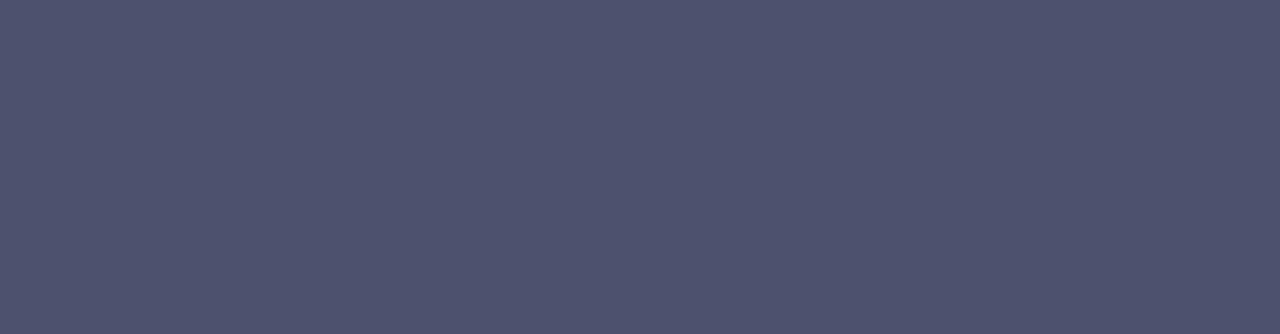
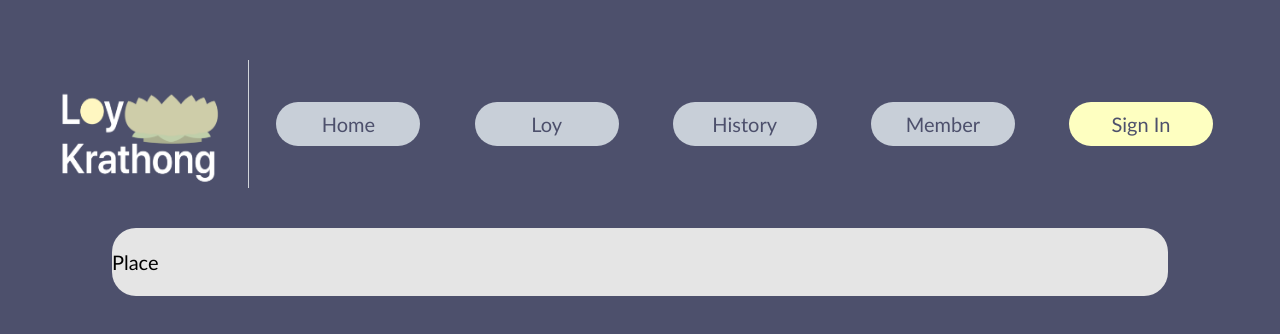
Before and after one commit to IntegratedProject-II/Front-end, a Vue app: page /place in a window 1280 px wide. Before the commit this address had no page. Shown: the top 334 px of the page. Built offline with nearby package versions, Linux system fonts and the light colour scheme.

Commit message:
[Add] Place.vue

```diff
--- a/src/router/index.js
+++ b/src/router/index.js
@@ -6,6 +6,7 @@ import History from '@/views/History.vue'
 import AllKrathong from '@/views/AllKrathong.vue'
 import Register from '@/views/Register.vue'
 import Krathong from '@/views/DetailKrathong.vue'
+import Place from '@/views/Place.vue'
 const routes = [
   {
     path: '/',
@@ -41,6 +42,11 @@ const routes = [
     path:'/krathong/:kt_id',
     name:'Krathong',
     component : Krathong
+  },
+  {
+    path:'/place',
+    name:'Placec',
+    component : Place
   }
 
 ]
--- a/src/views/DetailKrathong.vue
+++ b/src/views/DetailKrathong.vue
@@ -2,7 +2,9 @@
   <div>
     <navBar-layout />
     <content-layout>
-      <div class="laptop:flex laptop:justify-center p-10 gap-10">
+      <div
+        class="flex flex-col items-center laptop:flex-row laptop:justify-center p-10 gap-10"
+      >
         <div>
           <img
             :src="
@@ -34,6 +36,13 @@
             >
               Loy
             </button>
+            <router-link to="/loy">
+              <button
+                class=" text-indigo bg-coin rounded-full hover:duration-300 hover:text-silver hover:bg-white p-2 m-10 px-10"
+              >
+                Back
+              </button>
+            </router-link>
           </div>
         </div>
       </div>
@@ -84,11 +93,10 @@ export default {
         .post(`${process.env.VUE_APP_API}/person/register`, this.entered)
         .then((res) => {
           console.log(res.data);
-          // this.$router.push("/location");
+          // this.$router.push("/place");
         })
         .catch((err) => {
-            console.log(err);
-
+          console.log(err);
         });
     },
   },
--- a/src/views/History.vue
+++ b/src/views/History.vue
@@ -1,5 +1,10 @@
 <template>
     <div>
         <navBar-layout />
+        <div class="animate-bounce ">
+            <img src="../assets/krathong/kt10.png" >
+        </div>
+
+
     </div>
 </template>
--- a/src/views/Location.vue
+++ b/src/views/Location.vue
@@ -0,0 +1,8 @@
+<template>
+  <div>
+    <navBar-layout />
+    <content-layout>
+      <header>Location</header>
+    </content-layout>
+  </div>
+</template>
--- /dev/null
+++ b/src/views/Place.vue
@@ -0,0 +1,9 @@
+<template>
+    <div>
+         <navBar-layout />
+        <content-layout>
+            <header>Place</header>
+        </content-layout>
+
+    </div>
+</template>
```
